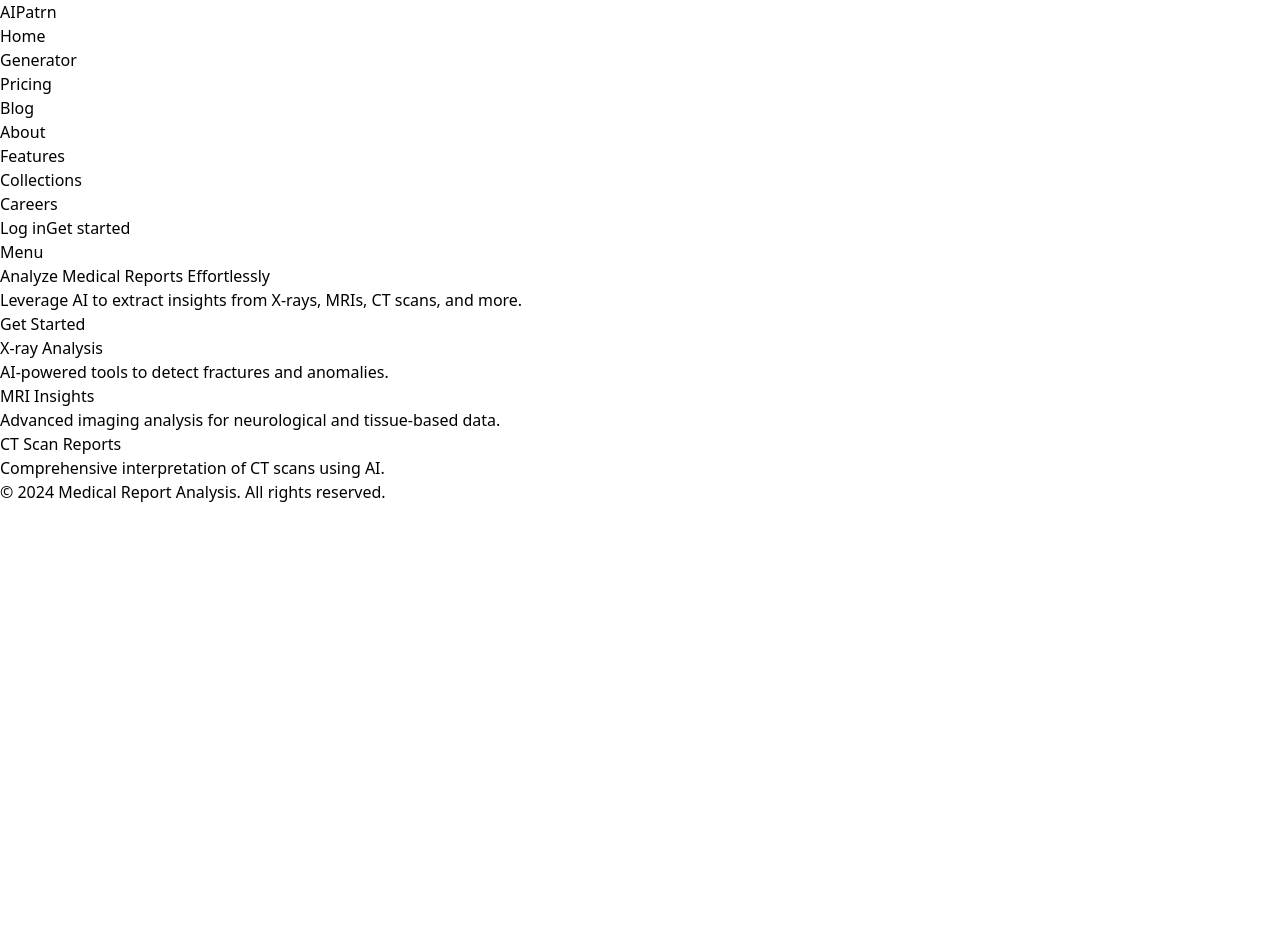
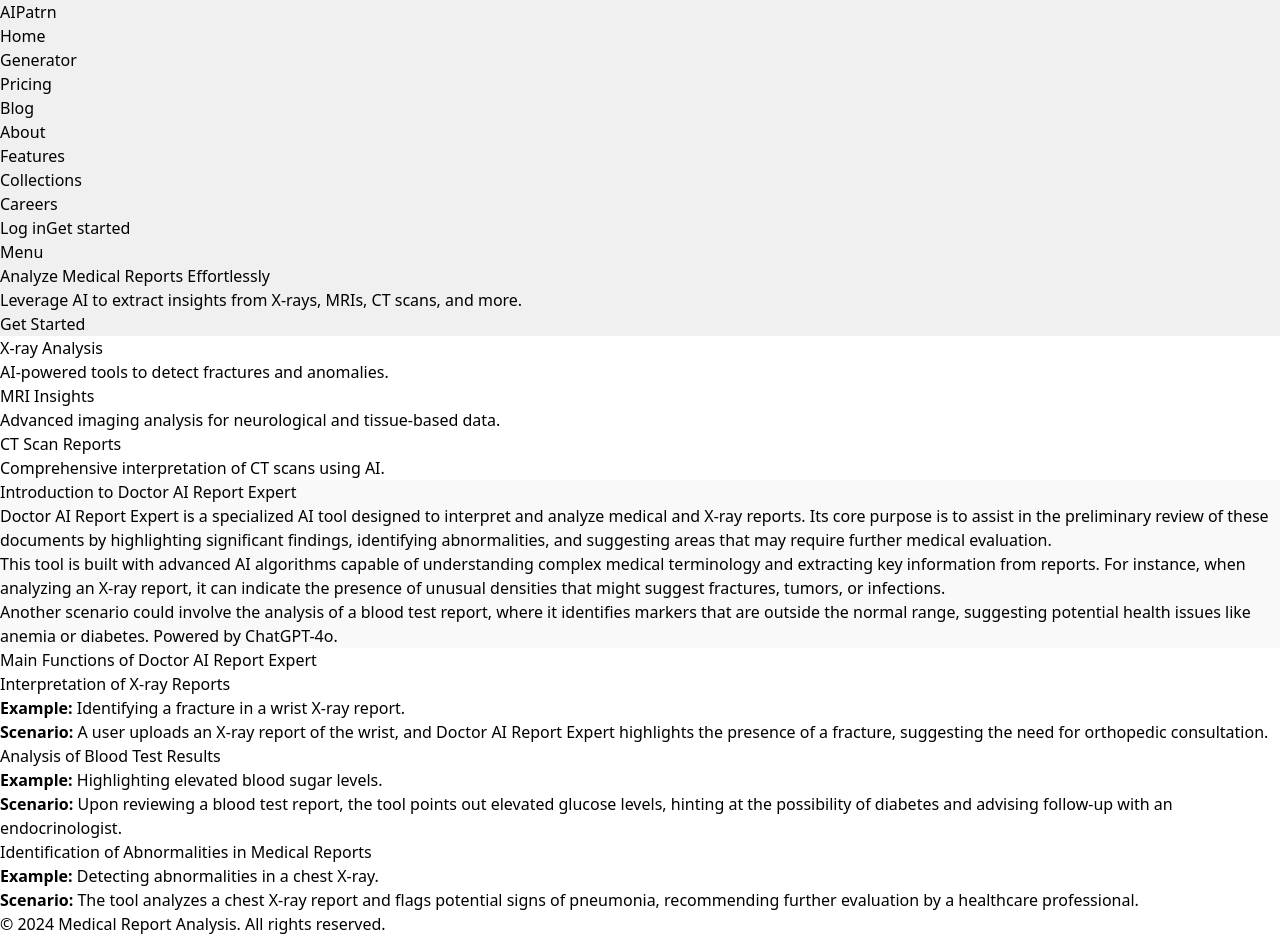
Before and after one commit to Rishi-Sharma1/Hack4Health, a React (Vite) app in the folder frontend/: page / in a window 1280 px wide. Before the commit the page ends 800 px from the top, so only its background shows below. Built offline with nearby package versions, Linux system fonts and the light colour scheme.

Commit message:
change colors

```diff
--- a/frontend/src/Layout.jsx
+++ b/frontend/src/Layout.jsx
@@ -3,12 +3,14 @@ import Header from './components/Header.jsx'
 
 import { Outlet } from 'react-router-dom'
 import Footer from './components/Footer.jsx'
+import About from './components/About.jsx'
 
 function Layout() {
   return (
     <>
     <Header/>
     <Outlet />
+    <About/>
     <Footer/>
     </>
   )
--- a/frontend/src/components/About.jsx
+++ b/frontend/src/components/About.jsx
@@ -2,9 +2,9 @@ import React from "react";
 
 function About() {
   return (
-    <div className="bg-gray-50 min-h-screen p-8">
+    <div className="bg-gray-200 min-h-screen p-8">
       {/* Introduction Section */}
-      <section className="bg-white shadow-md rounded-lg p-8 mb-8">
+      <section className="bg-white shadow-md rounded-lg p-8 mb-8" style={{ backgroundColor: '#f9f9f9' }}>
         <h1 className="text-3xl font-bold text-gray-800 mb-4">
           Introduction to Doctor AI Report Expert
         </h1>
@@ -34,8 +34,9 @@ function About() {
         </h2>
 
         {/* Function 1 */}
+        <div className="flex space-x-4">
           <div className="bg-white shadow-md rounded-lg p-6 mb-6">
-          <h3 className="text-xl font-bold text-gray-800 mb-2">
+            <h3 className="text-xl font-bold text-gray-800 mb-2 before:bg-[url('https://www.yeschat.ai/images/svg/example.svg')]">
               Interpretation of X-ray Reports
             </h3>
             <p className="text-gray-700">
@@ -76,6 +77,7 @@ function About() {
               signs of pneumonia, recommending further evaluation by a healthcare professional.
             </p>
           </div>
+        </div>
       </section>
     </div>
   );
--- a/frontend/src/components/Header.jsx
+++ b/frontend/src/components/Header.jsx
@@ -2,7 +2,7 @@ import React from 'react'
 import {Link, NavLink} from 'react-router-dom'
 export default function Header() {
     return (
-        <header className="flex justify-between items-center p-3 bg-white shadow-md">
+        <header className="flex justify-between items-center p-3" style={{ backgroundColor: '#f0f0f0' }}>
             <h1 className="text-xl font-bold text-gray-800">AIPatrn</h1>
             <nav className="space-x-3 text-gray-600 flex">
             <ul className='px-2'>
--- a/frontend/src/components/cards/Hero.jsx
+++ b/frontend/src/components/cards/Hero.jsx
@@ -3,14 +3,14 @@ import { NavLink } from "react-router-dom";
 
 function Hero() {
   return (
-    <section className="text-center p-12 bg-gradient-to-r from-blue-50 to-blue-100">
+    <section className="text-center p-12 bg-gradient-to-r from-blue-50 to-blue-100" style={{ backgroundColor: '#f0f0f0' }}>
       <h1 className="text-4xl font-bold text-gray-800 mb-4">
         Analyze Medical Reports Effortlessly
       </h1>
       <p className="text-lg text-gray-600 mb-6">
         Leverage AI to extract insights from X-rays, MRIs, CT scans, and more.
       </p>
-      <button className="bg-blue-600 text-white px-6 py-2 rounded hover:bg-blue-700">
+      <button className="bg-gray-600 text-white px-6 py-2 rounded hover:bg-black-700">
         <NavLink to={"signup"}>
             Get Started
         </NavLink>
```
Lines whose indentation alone changed are shown as unchanged.
